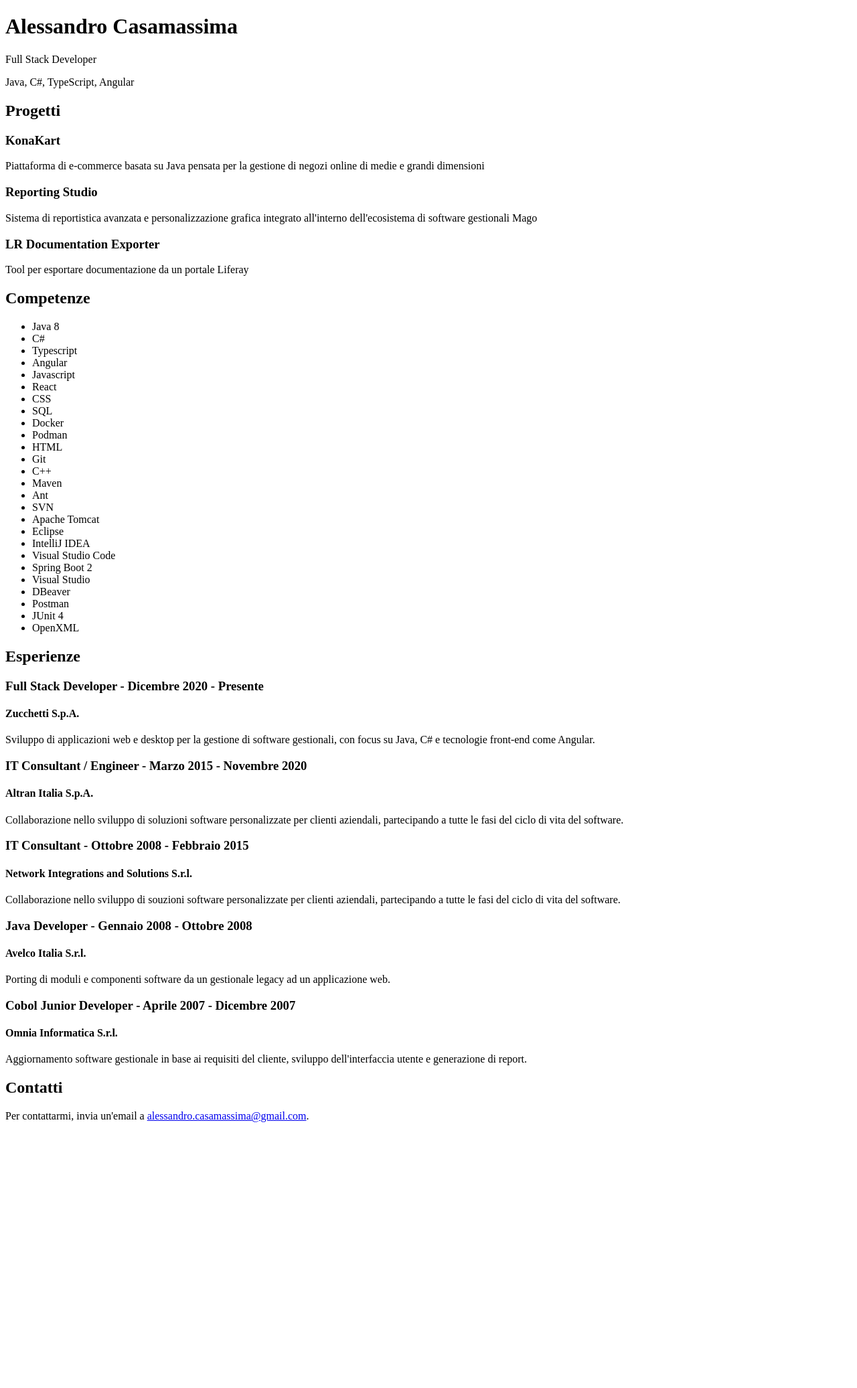
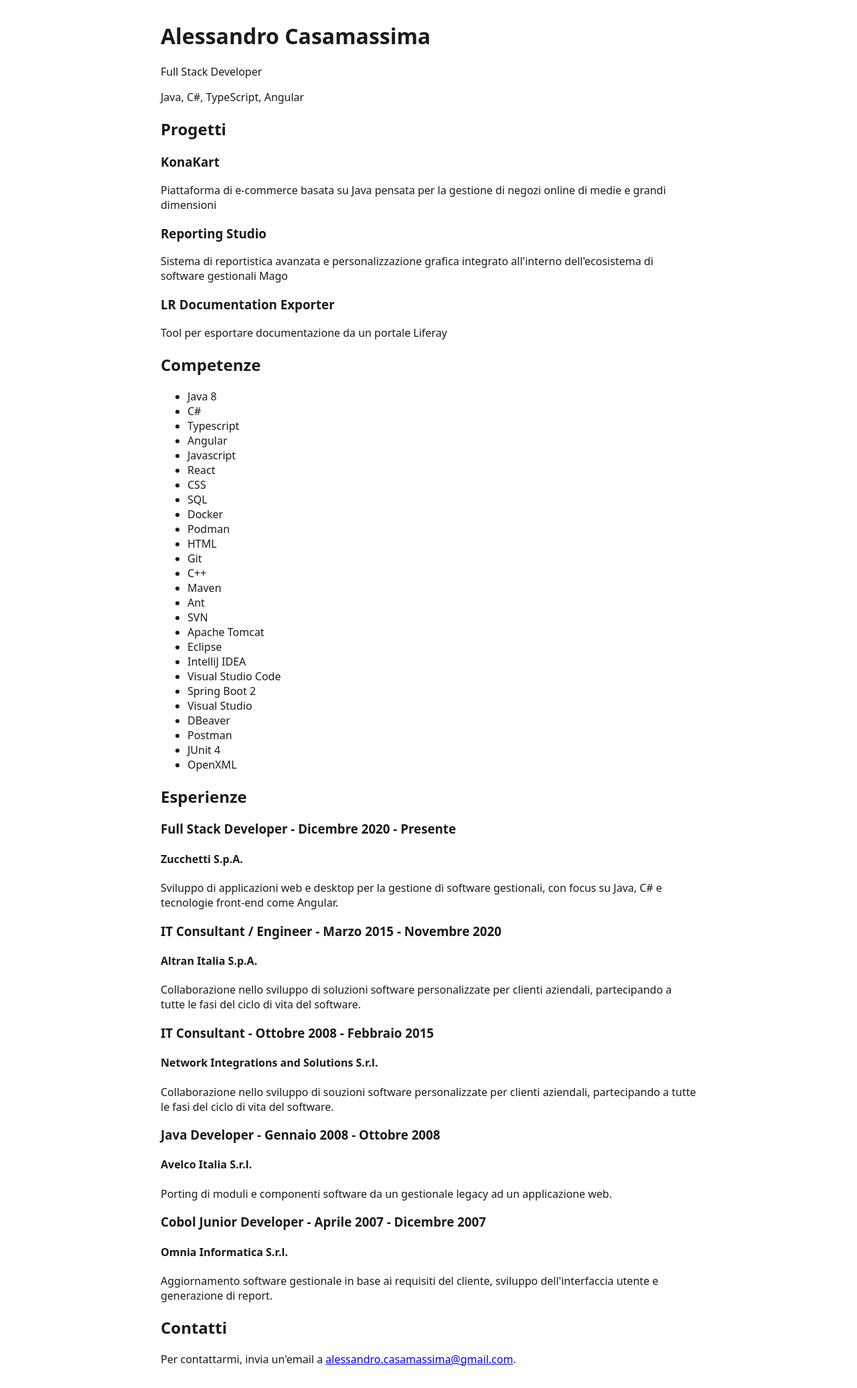
Before and after one commit to ecbuilder-dev/portfolio-website, a Flask app: page / in a window 1280 px wide. Shown: the whole page at 67% size. Before the commit the page ends 1676 px from the top, so only its background shows below. Run offline with Flask 3, Linux system fonts and the light colour scheme.

Commit message:
feat: Introduction to static files and basic stylesheet (GREEN)

```diff
--- /dev/null
+++ b/src/static/style.css
@@ -0,0 +1,7 @@
+body {
+    font-family: system-ui, sans-serif;
+    max-width: 800px;
+    margin: 2rem auto;
+    padding: 0 1rem;
+    color: #1a1a1a;
+}
--- a/src/templates/index.html
+++ b/src/templates/index.html
@@ -3,6 +3,7 @@
 <head>
     <meta charset="UTF-8">
     <title>{{ nome }} - Portfolio</title>
+    <link rel="stylesheet" href="{{ url_for('static', filename='style.css') }}">
 </head>
 <body>
     <h1>{{ nome }}</h1>
```
